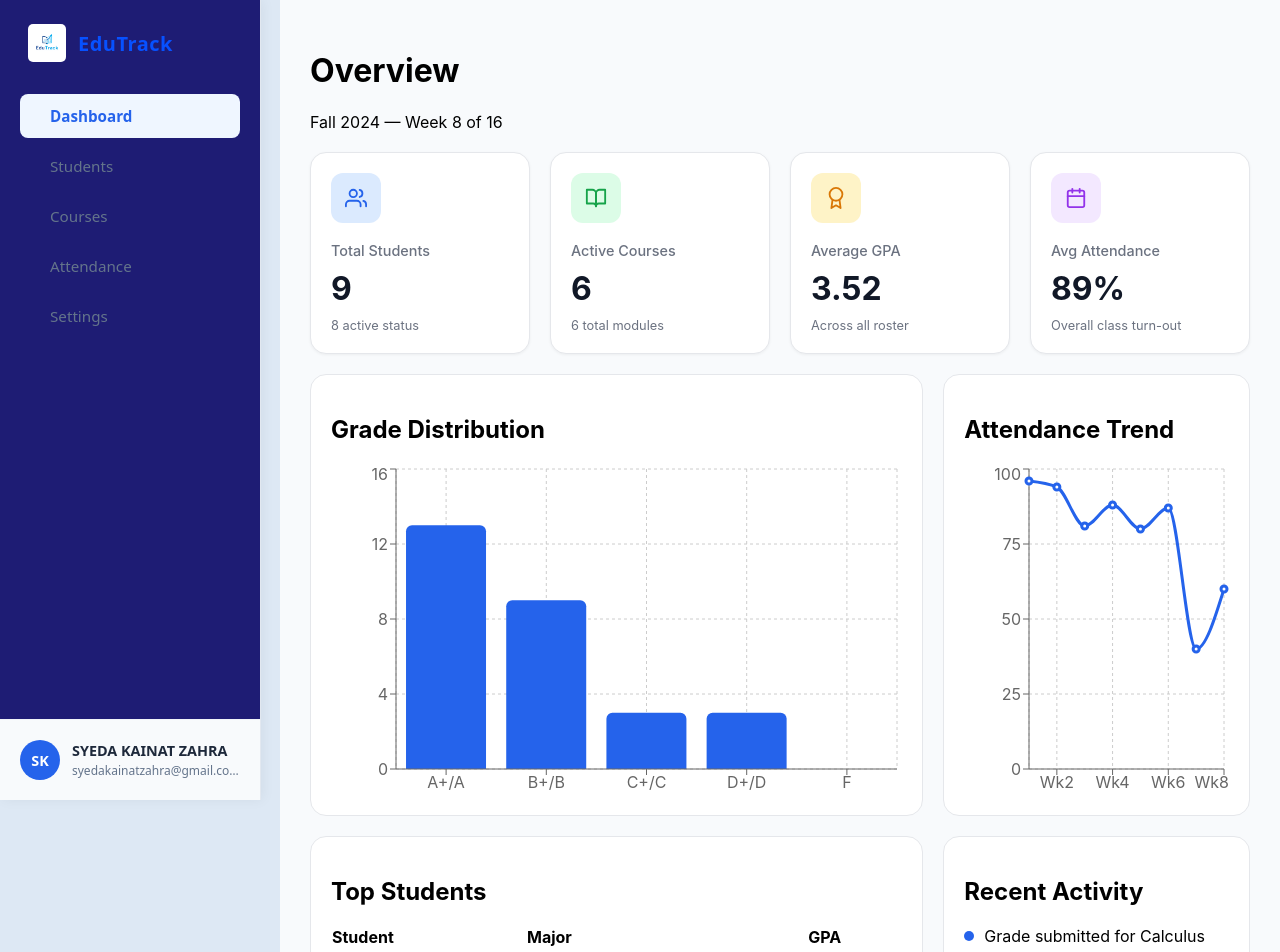
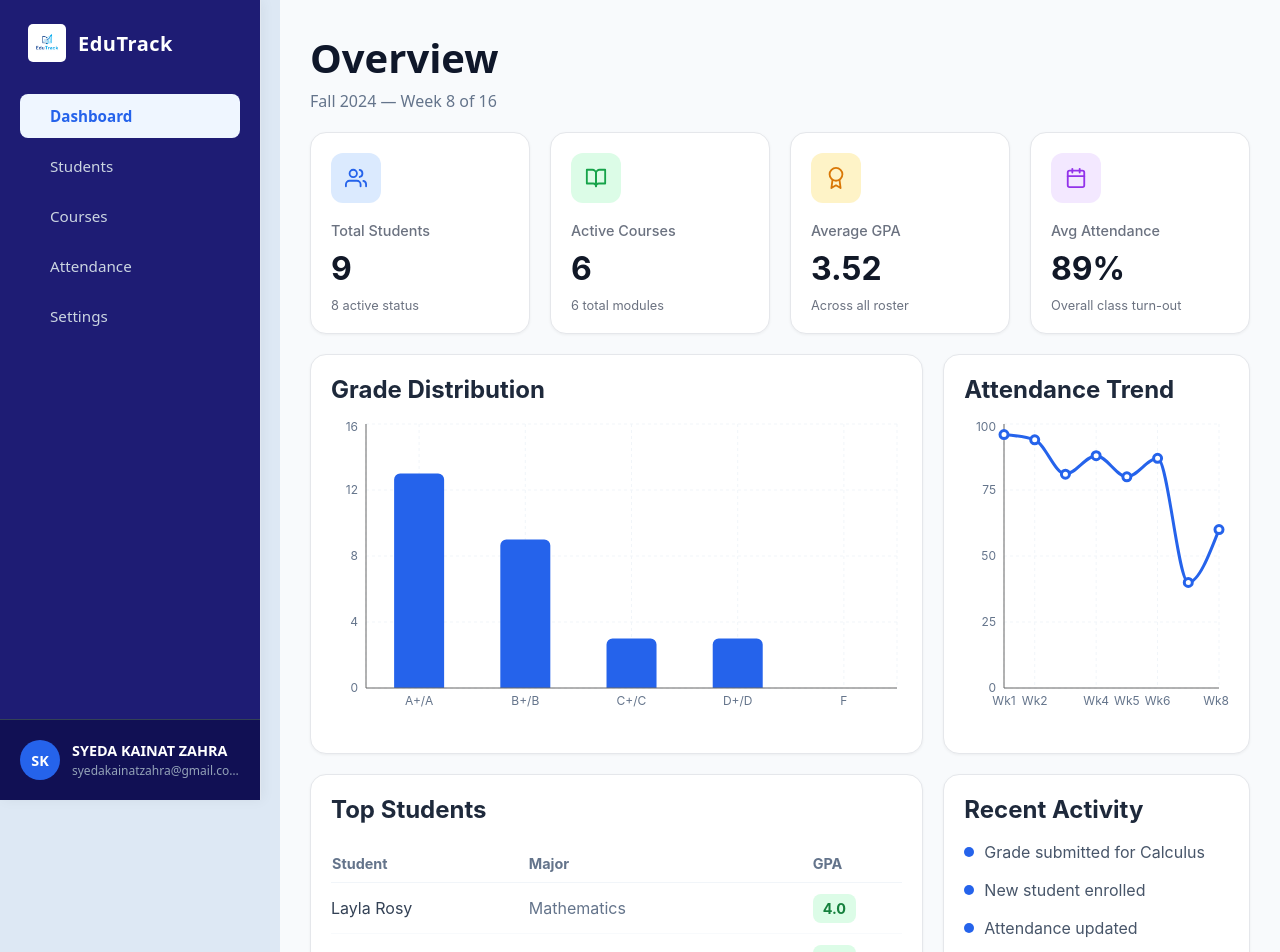
Before and after one commit to syedakainatzahra/student-management-app, a React (Create React App) app: page / in a window 1280 px wide. Shown: the top 952 px of the page. Built offline with nearby package versions, Linux system fonts and the light colour scheme.

Commit message:
first commit

```diff
--- a/src/components/AttendanceChart.js
+++ b/src/components/AttendanceChart.js
@@ -1,3 +1,4 @@
+import React, { useState, useEffect } from "react";
 import {
   LineChart,
   Line,
@@ -8,6 +9,17 @@ import {
 } from "recharts";
 
 function AttendanceChart() {
+  // 📱 Mobile responsive state
+  const [isMobile, setIsMobile] = useState(window.innerWidth <= 768);
+
+  useEffect(() => {
+    const handleResize = () => {
+      setIsMobile(window.innerWidth <= 768);
+    };
+    window.addEventListener("resize", handleResize);
+    return () => window.removeEventListener("resize", handleResize);
+  }, []);
+
   const data = [
     { week: "Wk1", attendance: 96 },
     { week: "Wk2", attendance: 94 },
@@ -23,24 +35,43 @@ function AttendanceChart() {
     <div
       style={{
         background: "#fff",
-        padding: "20px",
+        // 🚀 Mobile par padding thodi kam kar di taake chart ko zyada jagah mile
+        padding: isMobile ? "15px 10px" : "20px",
         borderRadius: "16px",
         border: "1px solid #E5E7EB",
-        height: "400px",
+        // 🚀 Mobile par card ki height 300px hogi aur laptop par 400px
+        height: isMobile ? "300px" : "400px",
+        boxShadow: "0 1px 3px rgba(0,0,0,0.05)",
+        boxSizing: "border-box"
       }}
     >
-      <h2>Attendance Trend</h2>
+      <h2 style={{
+        margin: "0 0 15px 0",
+        fontSize: isMobile ? "1.1rem" : "1.5rem",
+        color: "#1e293b"
+      }}>
+        Attendance Trend
+      </h2>
 
-      <ResponsiveContainer width="100%" height="85%">
-        <LineChart data={data}>
-          <CartesianGrid strokeDasharray="3 3" />
-          <XAxis dataKey="week" />
-          <YAxis />
+      <ResponsiveContainer width="100%" height={isMobile ? "80%" : "85%"}>
+        <LineChart data={data} margin={{ top: 5, right: 10, left: -20, bottom: 5 }}>
+          <CartesianGrid strokeDasharray="3 3" stroke="#f1f5f9" />
+          <XAxis
+            dataKey="week"
+            tick={{ fontSize: isMobile ? 11 : 12, fill: "#64748b" }}
+            tickLine={false}
+          />
+          <YAxis
+            tick={{ fontSize: isMobile ? 11 : 12, fill: "#64748b" }}
+            tickLine={false}
+          />
           <Line
             type="monotone"
             dataKey="attendance"
             stroke="#2563EB"
-            strokeWidth={3}
+            strokeWidth={isMobile ? 2.5 : 3} // Mobile par line thodi patli ki hai taake clean dikhe
+            dot={{ r: isMobile ? 3 : 4 }}
+            activeDot={{ r: 6 }}
           />
         </LineChart>
       </ResponsiveContainer>
--- a/src/components/DashboardHeader.js
+++ b/src/components/DashboardHeader.js
@@ -1,9 +1,47 @@
+import React, { useState, useEffect } from "react";
+
 function DashboardHeader() {
+  // 📱 Mobile responsive state
+  const [isMobile, setIsMobile] = useState(window.innerWidth <= 768);
+
+  useEffect(() => {
+    const handleResize = () => {
+      setIsMobile(window.innerWidth <= 768);
+    };
+    window.addEventListener("resize", handleResize);
+    return () => window.removeEventListener("resize", handleResize);
+  }, []);
+
   return (
-    <>
-      <h1>Overview</h1>
-      <p>Fall 2024 — Week 8 of 16</p>
-    </>
+    <div
+      style={{
+        // 🚀 Mobile par top margin di hai taake hamburger button ke niche space bane
+        marginTop: isMobile ? "55px" : "0px",
+        padding: isMobile ? "10px 5px" : "0px",
+        fontFamily: "system-ui, sans-serif",
+      }}
+    >
+      <h1
+        style={{
+          margin: "0 0 5px 0",
+          fontSize: isMobile ? "1.8rem" : "2.5rem", // Mobile par heading thodi choti ki hai
+          color: "#0f172a",
+          fontWeight: "700",
+        }}
+      >
+        Overview
+      </h1>
+      <p
+        style={{
+          margin: 0,
+          fontSize: isMobile ? "0.85rem" : "1rem",
+          color: "#64748b",
+          fontWeight: "500",
+        }}
+      >
+        Fall 2024 — Week 8 of 16
+      </p>
+    </div>
   );
 }
 
--- a/src/components/GradeChart.js
+++ b/src/components/GradeChart.js
@@ -1,3 +1,4 @@
+import React, { useState, useEffect } from "react";
 import {
   BarChart,
   Bar,
@@ -8,6 +9,17 @@ import {
 } from "recharts";
 
 function GradeChart() {
+  // 📱 Mobile responsive state
+  const [isMobile, setIsMobile] = useState(window.innerWidth <= 768);
+
+  useEffect(() => {
+    const handleResize = () => {
+      setIsMobile(window.innerWidth <= 768);
+    };
+    window.addEventListener("resize", handleResize);
+    return () => window.removeEventListener("resize", handleResize);
+  }, []);
+
   const data = [
     { grade: "A+/A", students: 13 },
     { grade: "B+/B", students: 9 },
@@ -20,20 +32,44 @@ function GradeChart() {
     <div
       style={{
         background: "#fff",
-        padding: "20px",
+        // 🚀 Mobile par padding kam ki hai taake chart chipke nahi
+        padding: isMobile ? "15px 10px" : "20px",
         borderRadius: "16px",
         border: "1px solid #E5E7EB",
-        height: "400px",
+        // 🚀 Mobile par height 300px aur laptop par 400px
+        height: isMobile ? "300px" : "400px",
+        boxShadow: "0 1px 3px rgba(0,0,0,0.05)",
+        boxSizing: "border-box"
       }}
     >
-      <h2>Grade Distribution</h2>
+      <h2 style={{
+        margin: "0 0 15px 0",
+        fontSize: isMobile ? "1.1rem" : "1.5rem",
+        color: "#1e293b"
+      }}>
+        Grade Distribution
+      </h2>
 
-      <ResponsiveContainer width="100%" height="85%">
-        <BarChart data={data}>
-          <CartesianGrid strokeDasharray="3 3" />
-          <XAxis dataKey="grade" />
-          <YAxis />
-          <Bar dataKey="students" fill="#2563EB" radius={[6, 6, 0, 0]} />
+      <ResponsiveContainer width="100%" height={isMobile ? "80%" : "85%"}>
+        {/* 🚀 Mobile par chart ke left margin ko adjust kiya hai taake numbers cut na hon */}
+        <BarChart data={data} margin={{ top: 5, right: 5, left: -25, bottom: 5 }}>
+          <CartesianGrid strokeDasharray="3 3" stroke="#f1f5f9" />
+          <XAxis
+            dataKey="grade"
+            tick={{ fontSize: isMobile ? 11 : 12, fill: "#64748b" }}
+            tickLine={false}
+          />
+          <YAxis
+            tick={{ fontSize: isMobile ? 11 : 12, fill: "#64748b" }}
+            tickLine={false}
+          />
+          {/* 🚀 Mobile par bars ka size thoda adjust kiya hai auto-layout ke mutabiq */}
+          <Bar
+            dataKey="students"
+            fill="#2563EB"
+            radius={[6, 6, 0, 0]}
+            maxBarSize={isMobile ? 30 : 50}
+          />
         </BarChart>
       </ResponsiveContainer>
     </div>
--- a/src/components/RecentActivity.js
+++ b/src/components/RecentActivity.js
@@ -1,4 +1,17 @@
+import React, { useState, useEffect } from "react";
+
 function RecentActivity() {
+  // 📱 Mobile responsive state
+  const [isMobile, setIsMobile] = useState(window.innerWidth <= 768);
+
+  useEffect(() => {
+    const handleResize = () => {
+      setIsMobile(window.innerWidth <= 768);
+    };
+    window.addEventListener("resize", handleResize);
+    return () => window.removeEventListener("resize", handleResize);
+  }, []);
+
   const activities = [
     "Grade submitted for Calculus",
     "New student enrolled",
@@ -10,12 +23,20 @@ function RecentActivity() {
     <div
       style={{
         background: "#fff",
-        padding: "20px",
+        padding: isMobile ? "15px" : "20px", // Mobile par thodi padding kam ki hai
         borderRadius: "16px",
         border: "1px solid #E5E7EB",
+        boxShadow: "0 1px 3px rgba(0,0,0,0.05)",
+        boxSizing: "border-box"
       }}
     >
-      <h2>Recent Activity</h2>
+      <h2 style={{
+        margin: "0 0 10px 0",
+        fontSize: isMobile ? "1.1rem" : "1.5rem",
+        color: "#1e293b"
+      }}>
+        Recent Activity
+      </h2>
 
       {activities.map((activity, index) => (
         <div
@@ -24,19 +45,25 @@ function RecentActivity() {
             display: "flex",
             alignItems: "center",
             gap: "10px",
-            marginTop: "18px",
+            marginTop: isMobile ? "14px" : "18px", // Mobile par gap thoda compact kiya hai
           }}
         >
           <div
             style={{
-              width: "10px",
-              height: "10px",
+              width: isMobile ? "8px" : "10px", // Choti screen par dot thoda chota kiya hai
+              height: isMobile ? "8px" : "10px",
               borderRadius: "50%",
               background: "#2563EB",
+              flexShrink: 0 // Dot ko squeeze (pichakne) se bachane ke liye
             }}
           />
 
-          <span>{activity}</span>
+          <span style={{
+            fontSize: isMobile ? "0.9rem" : "1rem",
+            color: "#475569"
+          }}>
+            {activity}
+          </span>
         </div>
       ))}
     </div>
--- a/src/components/Sidebar.js
+++ b/src/components/Sidebar.js
@@ -1,13 +1,19 @@
 import React, { useState, useEffect } from 'react';
 import { useNavigate, useLocation } from 'react-router-dom';
-import myLogo from '../Assets/logo.png';
+import myLogo from '../assets/logo.png';
+import { FiMenu, FiX } from 'react-icons/fi'; // 🌟 Hamburger aur Close icons mobile ke liye
 
 const Sidebar = () => {
   const location = useLocation();
   const navigate = useNavigate();
 
+  // 🌟 ESLint warning se bachne ke liye direct state destructuring (unused setters hata diye hain)
   const [name, setName] = useState('SYEDA KAINAT ZAHRA');
   const [email, setEmail] = useState('syedakainatzahra@gmail.com');
+
+  // 📱 Mobile responsive states
+  const [isMobile, setIsMobile] = useState(window.innerWidth <= 768);
+  const [isOpen, setIsOpen] = useState(false);
 
   useEffect(() => {
     const savedName = localStorage.getItem('profileName');
@@ -15,6 +21,19 @@ const Sidebar = () => {
 
     if (savedName) setName(savedName);
     if (savedEmail) setEmail(savedEmail);
+  }, [location]);
+
+  useEffect(() => {
+    const handleResize = () => {
+      setIsMobile(window.innerWidth <= 768);
+      if (window.innerWidth > 768) setIsOpen(false); // Laptop par toggles reset ho jayein
+    };
+    window.addEventListener('resize', handleResize);
+    return () => window.removeEventListener('resize', handleResize);
+  }, []);
+
+  useEffect(() => {
+    setIsOpen(false); // Mobile par page change hote hi sidebar band ho jaye
   }, [location]);
 
   const getInitials = (userName) => {
@@ -36,27 +55,23 @@ const Sidebar = () => {
       height: '100vh',
       backgroundColor: '#1e1c74',
       color: '#334155',
-      display: 'flex',
+      display: isMobile && !isOpen ? 'none' : 'flex',
       flexDirection: 'column',
       justifyContent: 'space-between',
       position: 'fixed',
       left: 0,
       top: 0,
+      zIndex: 1000,
       boxShadow: '2px 0 12px rgba(0,0,0,0.05)',
       fontFamily: 'system-ui, sans-serif',
-      borderRight: '1px solid #e2e8f0'
+      borderRight: '1px solid #e2e8f0',
+      transition: 'transform 0.3s ease'
     },
-    topSection:
-     { padding: '24px 20px' },
-    logoContainer:
-     { display: 'flex', alignItems: 'center', gap: '12px', marginBottom: '32px', paddingLeft: '8px' },
-    logoImage:
-    { width: '38px', height: '38px', objectFit: 'contain',borderRadius:'5px' },
-    logoText:
-    { fontSize: '1.25rem', fontWeight: '700', color: '#0751ff', margin: 0, letterSpacing: '0.5px' },
-    navList:
-    { listStyleType: 'none', padding: 0, margin: 0, display: 'flex', flexDirection: 'column', gap: '6px' },
-
+    topSection: { padding: '24px 20px', marginTop: isMobile ? '50px' : '0px' },
+    logoContainer: { display: 'flex', alignItems: 'center', gap: '12px', marginBottom: '32px', paddingLeft: '8px' },
+    logoImage: { width: '38px', height: '38px', objectFit: 'contain', borderRadius: '5px' },
+    logoText: { fontSize: '1.25rem', fontWeight: '700', color: '#ffffff', margin: 0, letterSpacing: '0.5px' },
+    navList: { listStyleType: 'none', padding: 0, margin: 0, display: 'flex', flexDirection: 'column', gap: '6px' },
 
     navItem: {
       display: 'flex',
@@ -67,10 +82,9 @@ const Sidebar = () => {
       cursor: 'pointer',
       fontSize: '0.95rem',
       fontWeight: '500',
-      color: '#64748b',
+      color: '#cbd5e1',
       transition: 'all 0.2s ease'
     },
-
 
     activeNavItem: {
       backgroundColor: '#eff6ff',
@@ -79,19 +93,39 @@ const Sidebar = () => {
     },
     navIcon: { fontSize: '1.1rem' },
 
-
-    profileSection: { padding: '20px', borderTop: '1px solid #f1f5f9', backgroundColor: '#f8fafc', display: 'flex', alignItems: 'center', gap: '12px' },
+    profileSection: { padding: '20px', borderTop: '1px solid #334155', backgroundColor: '#111054', display: 'flex', alignItems: 'center', gap: '12px' },
     profileAvatar: { width: '40px', height: '40px', backgroundColor: '#2563eb', color: 'white', borderRadius: '50%', display: 'flex', alignItems: 'center', justifyContent: 'center', fontWeight: '600', fontSize: '0.9rem', flexShrink: 0 },
     profileDetails: { display: 'flex', flexDirection: 'column', overflow: 'hidden' },
-    profileName: { fontSize: '0.9rem', fontWeight: '600', color: '#1e293b', margin: 0, whiteSpace: 'nowrap', overflow: 'hidden', textOverflow: 'ellipsis' },
-    profileEmail: { fontSize: '0.75rem', color: '#64748b', margin: '2px 0 0 0', whiteSpace: 'nowrap', overflow: 'hidden', textOverflow: 'ellipsis' }
+    profileName: { fontSize: '0.9rem', fontWeight: '600', color: '#ffffff', margin: 0, whiteSpace: 'nowrap', overflow: 'hidden', textOverflow: 'ellipsis' },
+    profileEmail: { fontSize: '0.75rem', color: '#94a3b8', margin: '2px 0 0 0', whiteSpace: 'nowrap', overflow: 'hidden', textOverflow: 'ellipsis' },
+
+    toggleBtn: {
+      position: 'fixed',
+      top: '12px',
+      left: '12px',
+      zIndex: 1100,
+      backgroundColor: '#1e1c74',
+      color: 'white',
+      border: 'none',
+      borderRadius: '6px',
+      padding: '8px',
+      cursor: 'pointer',
+      display: isMobile ? 'flex' : 'none',
+      alignItems: 'center',
+      justifyContent: 'center',
+      boxShadow: '0 2px 5px rgba(0,0,0,0.2)'
+    }
   };
 
   return (
+    <>
+      <button style={styles.toggleBtn} onClick={() => setIsOpen(!isOpen)}>
+        {isOpen ? <FiX size={20} /> : <FiMenu size={20} />}
+      </button>
+
       <div style={styles.sidebar}>
         <div style={styles.topSection}>
           <div style={styles.logoContainer}>
-
             <img src={myLogo} alt="EduTrack Logo" style={styles.logoImage} />
             <h1 style={styles.logoText}>EduTrack</h1>
           </div>
@@ -105,16 +139,15 @@ const Sidebar = () => {
                     key={item.name}
                     onClick={() => navigate(item.path)}
                     style={{ ...styles.navItem, ...(isActive ? styles.activeNavItem : {}) }}
-                  // Hover effects for white theme
                     onMouseEnter={(e) => {
                       if (!isActive) {
-                      e.currentTarget.style.color = '#0f172a';
-                      e.currentTarget.style.backgroundColor = '#f1f5f9';
+                        e.currentTarget.style.color = '#ffffff';
+                        e.currentTarget.style.backgroundColor = '#2563eb';
                       }
                     }}
                     onMouseLeave={(e) => {
                       if (!isActive) {
-                      e.currentTarget.style.color = '#64748b';
+                        e.currentTarget.style.color = '#cbd5e1';
                         e.currentTarget.style.backgroundColor = 'transparent';
                       }
                     }}
@@ -128,7 +161,6 @@ const Sidebar = () => {
           </nav>
         </div>
 
-
         <div style={styles.profileSection}>
           <div style={styles.profileAvatar}>{getInitials(name)}</div>
           <div style={styles.profileDetails}>
@@ -137,6 +169,7 @@ const Sidebar = () => {
           </div>
         </div>
       </div>
+    </>
   );
 };
 
--- a/src/components/StatsCards.js
+++ b/src/components/StatsCards.js
@@ -1,3 +1,4 @@
+import React, { useState, useEffect } from "react";
 import {
   FiUsers,
   FiBookOpen,
@@ -6,6 +7,28 @@ import {
 } from "react-icons/fi";
 
 function StatsCards() {
+  // 📱 Mobile aur Tablet responsive states check karne ke liye logic
+  const [windowWidth, setWindowWidth] = useState(window.innerWidth);
+
+  useEffect(() => {
+    const handleResize = () => setWindowWidth(window.innerWidth);
+    window.addEventListener("resize", handleResize);
+    return () => window.removeEventListener("resize", handleResize);
+  }, []);
+
+  // Responsive Grid System Variables
+  const isMobile = windowWidth <= 580;
+  const isTablet = windowWidth > 580 && windowWidth <= 1024;
+
+  // Dynamic grid setup
+  let gridColumns = "repeat(4, 1fr)"; // Desktop ke liye default 4 columns
+  if (isMobile) {
+    gridColumns = "1fr"; // Mobile par single column upar-niche
+  } else if (isTablet) {
+    gridColumns = "repeat(2, 1fr)"; // Tablet par 2x2 grid ban jayega
+  }
+
+  // ⚡ Live Memory (`localStorage`) se students ka data nikalna
   const liveStudents = JSON.parse(localStorage.getItem('globalStudents')) || [
     { id: 'STU-2401', name: 'Aiden Park', year: 'Sophomore', major: 'Computer Science', courseId: 'CS101', gpa: 3.8, attendance: 94, status: 'Active' },
     { id: 'STU-2404', name: 'Diana Okafor', year: 'Senior', major: 'Computer Science', courseId: 'CS101', gpa: 3.9, attendance: 97, status: 'Active' },
@@ -18,14 +41,11 @@ function StatsCards() {
     { id: 'STU-2409', name: 'Bilal Ahmed', year: 'Freshman', major: 'English Lit.', courseId: 'ENG105', gpa: 3.1, attendance: 80, status: 'Active' }
   ];
 
-
   const totalStudents = liveStudents.length;
   const activeStudents = liveStudents.filter(s => s.status === 'Active').length;
 
-
   const totalGPA = liveStudents.reduce((sum, s) => sum + (Number(s.gpa) || 0), 0);
   const avgGPA = totalStudents > 0 ? (totalGPA / totalStudents).toFixed(2) : "0.00";
-
 
   const totalAttendance = liveStudents.reduce((sum, s) => sum + (Number(s.attendance) || 0), 0);
   const avgAttendance = totalStudents > 0 ? Math.round(totalAttendance / totalStudents) : 0;
@@ -69,8 +89,8 @@ function StatsCards() {
     <div
       style={{
         display: "grid",
-        gridTemplateColumns: "repeat(4,1fr)",
-        gap: "20px",
+        gridTemplateColumns: gridColumns, // 🚀 Dynamic column count according to screen size
+        gap: isMobile ? "15px" : "20px", // Mobile par gaps thode kam kar diye hain
         marginTop: "20px",
       }}
     >
@@ -79,23 +99,24 @@ function StatsCards() {
           key={card.title}
           style={{
             background: "#fff",
-            padding: "20px",
+            padding: isMobile ? "15px" : "20px", // Cards padding compressed on mobile
             borderRadius: "16px",
             border: "1px solid #E5E7EB",
             boxShadow: "0 1px 3px rgba(0,0,0,0.05)",
+            boxSizing: "border-box"
           }}
         >
           <div
             style={{
-              width: "50px",
-              height: "50px",
+              width: isMobile ? "45px" : "50px", // Icons size handle kiya hai
+              height: isMobile ? "45px" : "50px",
               borderRadius: "12px",
               background: card.bg,
               color: card.color,
               display: "flex",
               alignItems: "center",
               justifyContent: "center",
-              fontSize: "22px",
+              fontSize: isMobile ? "20px" : "22px",
               marginBottom: "15px",
             }}
           >
@@ -106,7 +127,7 @@ function StatsCards() {
             style={{
               color: "#6B7280",
               marginBottom: "10px",
-              fontSize: "0.9rem",
+              fontSize: isMobile ? "0.85rem" : "0.9rem",
               fontWeight: "500"
             }}
           >
@@ -116,7 +137,7 @@ function StatsCards() {
           <h1
             style={{
               margin: "0",
-              fontSize: "32px",
+              fontSize: isMobile ? "26px" : "32px", // Mobile par count thoda clear dikhane ke liye scale badla hai
               fontWeight: "700",
               color: "#111827"
             }}
@@ -127,7 +148,6 @@ function StatsCards() {
           <p
             style={{
               color: "#6B7280",
-              marginTop: "10px",
               fontSize: "0.8rem",
               margin: "10px 0 0 0"
             }}
--- a/src/components/TopStudents.js
+++ b/src/components/TopStudents.js
@@ -1,4 +1,17 @@
+import React, { useState, useEffect } from "react";
+
 function TopStudents() {
+  // 📱 Mobile responsive state
+  const [isMobile, setIsMobile] = useState(window.innerWidth <= 768);
+
+  useEffect(() => {
+    const handleResize = () => {
+      setIsMobile(window.innerWidth <= 768);
+    };
+    window.addEventListener("resize", handleResize);
+    return () => window.removeEventListener("resize", handleResize);
+  }, []);
+
   const students = [
     {
       name: "Layla Rosy",
@@ -21,41 +34,64 @@ function TopStudents() {
     <div
       style={{
         background: "#fff",
-        padding: "20px",
+        padding: isMobile ? "15px" : "20px", // Mobile par thodi padding kam ki
         borderRadius: "16px",
         border: "1px solid #E5E7EB",
+        boxShadow: "0 1px 3px rgba(0,0,0,0.05)",
+        boxSizing: "border-box"
       }}
     >
-      <h2>Top Students</h2>
+      <h2 style={{
+        margin: "0 0 10px 0",
+        fontSize: isMobile ? "1.1rem" : "1.5rem",
+        color: "#1e293b"
+      }}>
+        Top Students
+      </h2>
 
+      {/* 🚀 Yeh container table ko mobile par stretch hone se bachayega aur andar scroll scroll dega */}
+      <div style={{ width: "100%", overflowX: "auto", WebkitOverflowScrolling: "touch" }}>
         <table
           style={{
             width: "100%",
-          marginTop: "20px",
+            marginTop: isMobile ? "10px" : "20px",
             borderCollapse: "collapse",
+            minWidth: isMobile ? "450px" : "100%", // Taake choti screens par data aapas mein bhibhirr (squeeze) na ho
           }}
         >
           <thead>
-          <tr>
-            <th align="left">Student</th>
-            <th align="left">Major</th>
-            <th align="left">GPA</th>
+            <tr style={{ borderBottom: "1px solid #f1f5f9" }}>
+              <th align="left" style={{ paddingBottom: "10px", color: "#64748b", fontSize: "0.9rem" }}>Student</th>
+              <th align="left" style={{ paddingBottom: "10px", color: "#64748b", fontSize: "0.9rem" }}>Major</th>
+              <th align="left" style={{ paddingBottom: "10px", color: "#64748b", fontSize: "0.9rem" }}>GPA</th>
             </tr>
           </thead>
 
           <tbody>
             {students.map((student) => (
-            <tr key={student.name}>
-              <td style={{ padding: "15px 0" }}>{student.name}</td>
-              <td>{student.major}</td>
+              <tr key={student.name} style={{ borderBottom: "1px solid #f8fafc" }}>
+                <td style={{
+                  padding: isMobile ? "12px 0" : "15px 0",
+                  fontSize: isMobile ? "0.9rem" : "1rem",
+                  color: "#334155"
+                }}>
+                  {student.name}
+                </td>
+                <td style={{
+                  fontSize: isMobile ? "0.9rem" : "1rem",
+                  color: "#64748b"
+                }}>
+                  {student.major}
+                </td>
                 <td>
                   <span
                     style={{
                       background: "#DCFCE7",
                       color: "#15803D",
-                    padding: "6px 10px",
+                      padding: isMobile ? "4px 8px" : "6px 10px",
                       borderRadius: "8px",
                       fontWeight: "bold",
+                      fontSize: isMobile ? "0.85rem" : "0.9rem"
                     }}
                   >
                     {student.gpa}
@@ -66,6 +102,7 @@ function TopStudents() {
           </tbody>
         </table>
       </div>
+    </div>
   );
 }
 
```
Lines whose indentation alone changed are shown as unchanged.
